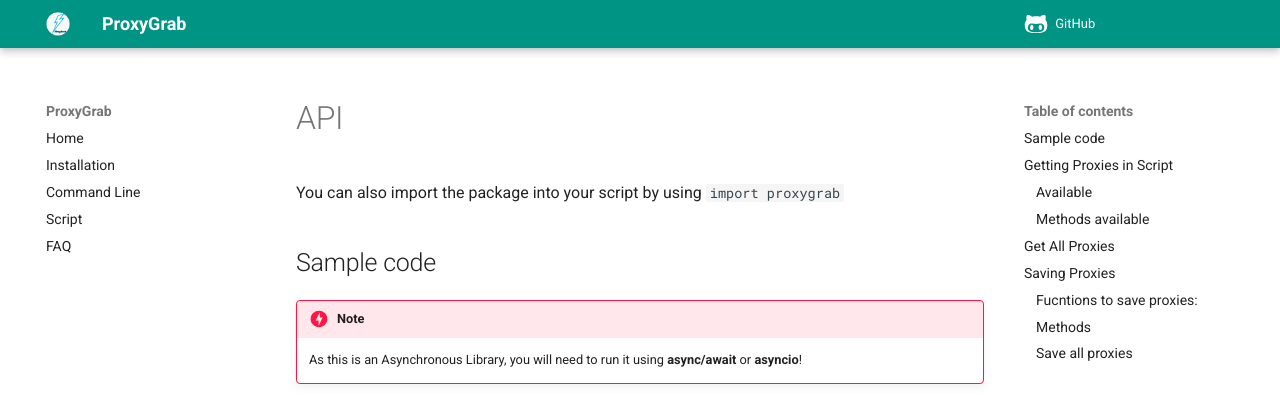
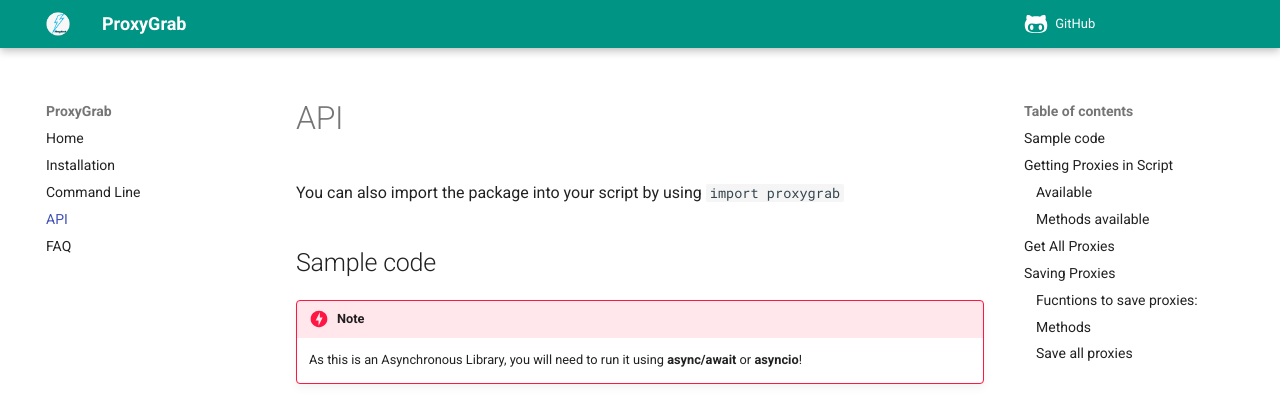
Before and after one commit to Divkix/ProxyGrab, an MkDocs documentation site: the page built from docs/api.md, in a window 1280 px wide. Shown: the top 403 px of the page. Built offline with MkDocs 1.6.1 and Material for MkDocs 9.7.7, drawn with Linux system fonts in a browser that asks for light colours; comment, search, counter and statistics services are not loaded.

```diff
--- a/mkdocs.yml
+++ b/mkdocs.yml
@@ -5,11 +5,11 @@ edit_uri: tree/master/docs/
 site_author: Divkix
 use_directory_urls: true
 nav:
-    - Home: index.md
-    - Installation: installation.md
-    - Command Line: console.md
-    - Script: script.md
-    - FAQ: faq.md
+  - Home: index.md
+  - Installation: installation.md
+  - Command Line: console.md
+  - API: api.md
+  - FAQ: faq.md
 theme:
   name: material
   logo: img/circle-icon.png
```
